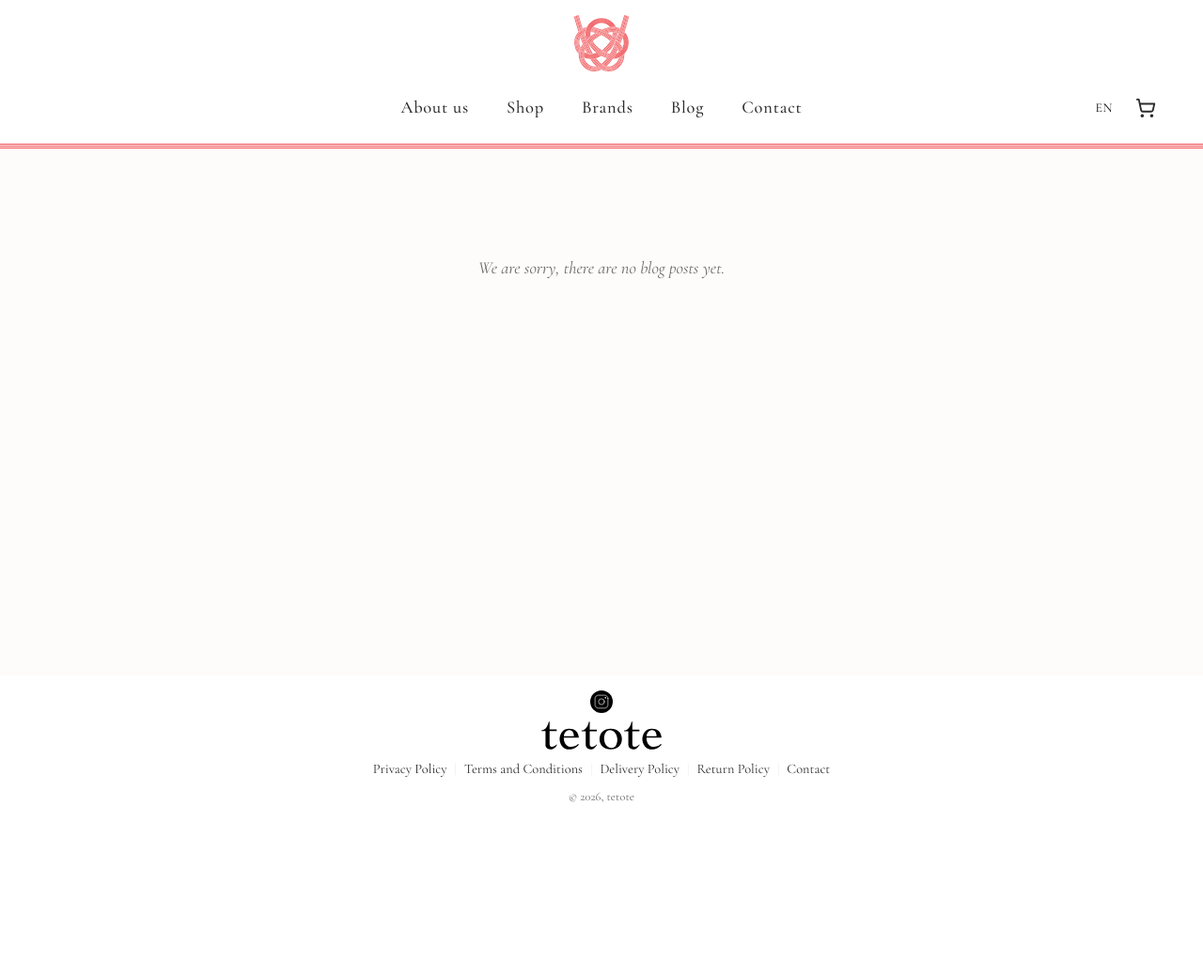
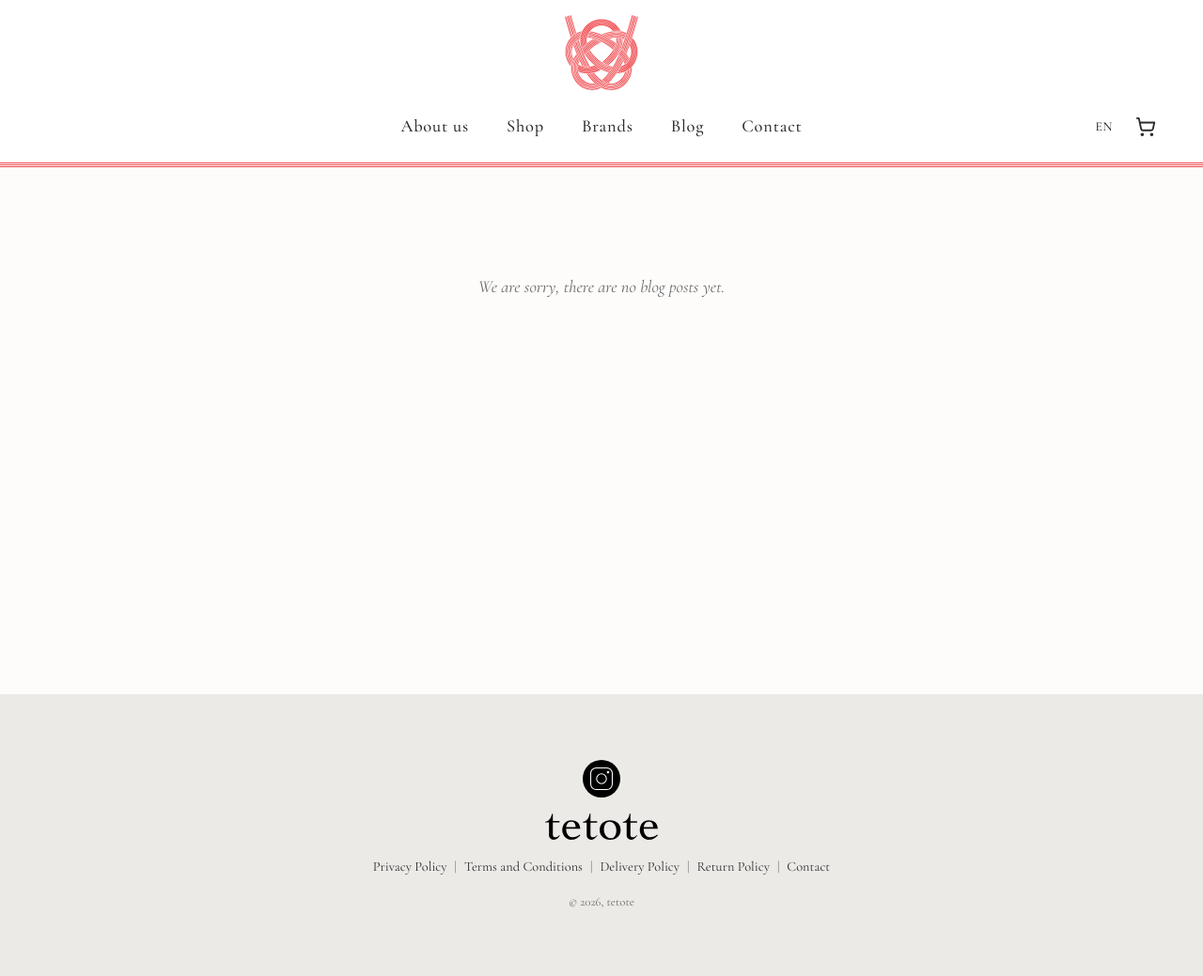
Before and after one commit to attwad/tetote, a Django app: page /blog/ in a window 1280 px wide. Shown: the whole page at 94% size. Before the commit the page ends 854 px from the top, so only its background shows below. Run offline with Django 5.2, Linux system fonts and the light colour scheme; data that the repository does not hold is empty; some libraries are stand-ins or nearby versions.

Commit message:
style: update footer background, height, and logo sizes

```diff
--- a/static/css/styles.css
+++ b/static/css/styles.css
@@ -378,11 +378,14 @@
   .table {
     display: table;
   }
-  .h-6 {
-    height: calc(var(--spacing) * 6);
-  }
-  .h-8 {
-    height: calc(var(--spacing) * 8);
+  .h-7\.5 {
+    height: calc(var(--spacing) * 7.5);
+  }
+  .h-10 {
+    height: calc(var(--spacing) * 10);
+  }
+  .h-20 {
+    height: calc(var(--spacing) * 20);
   }
   .h-\[1px\] {
     height: 1px;
@@ -393,11 +396,20 @@
   .h-\[60px\] {
     height: 60px;
   }
+  .h-\[300px\] {
+    height: 300px;
+  }
   .min-h-\[60vh\] {
     min-height: 60vh;
   }
   .min-h-\[70vh\] {
     min-height: 70vh;
+  }
+  .w-20 {
+    width: calc(var(--spacing) * 20);
+  }
+  .w-30 {
+    width: calc(var(--spacing) * 30);
   }
   .w-48 {
     width: calc(var(--spacing) * 48);
@@ -644,9 +656,6 @@
   .pt-8 {
     padding-top: calc(var(--spacing) * 8);
   }
-  .pb-4 {
-    padding-bottom: calc(var(--spacing) * 4);
-  }
   .pb-6 {
     padding-bottom: calc(var(--spacing) * 6);
   }
@@ -784,9 +793,6 @@
   }
   .text-brand-accent {
     color: var(--color-brand-accent);
-  }
-  .text-brand-border {
-    color: var(--color-brand-border);
   }
   .text-brand-muted {
     color: var(--color-brand-muted);
--- a/templates/base.html
+++ b/templates/base.html
@@ -25,7 +25,7 @@
             </button>
 
             <a href="{% url 'shop:product_list' %}" class="text-brand-text no-underline transition-opacity duration-200 hover:opacity-70">
-                <img src="{% static 'images/logo.min.svg' %}" alt="Tetote Logo" class="h-[60px] w-auto">
+                <img src="{% static 'images/logo.min.svg' %}" alt="Tetote Logo" class="w-20 h-20">
             </a>
 
             <!-- Mobile Cart (Right) -->
@@ -145,25 +145,25 @@
         {% block content %}{% endblock %}
     </main>
 
-    <footer class="bg-white pt-4 pb-4 px-8 text-center flex flex-col items-center gap-2">
+    <footer class="bg-brand-border h-[300px] px-8 text-center flex flex-col items-center justify-center gap-4">
         <!-- Social Link -->
         <a href="https://www.instagram.com/tetote.ch/" target="_blank" rel="noopener noreferrer" class="transition-opacity duration-200 hover:opacity-70">
-            <img src="{% static 'images/insta_icon.svg' %}" alt="Instagram" class="h-6 w-auto">
+            <img src="{% static 'images/insta_icon.svg' %}" alt="Instagram" class="h-10 w-auto">
         </a>
 
         <!-- Brand Name -->
-        <img src="{% static 'images/tetote_logo.svg' %}" alt="Tetote Logo" class="h-8 w-auto">
+        <img src="{% static 'images/tetote_logo.svg' %}" alt="Tetote Logo" class="w-30 h-7.5">
 
         <!-- Footer Menu Links -->
         <div class="flex flex-wrap justify-center items-center gap-y-2 text-[0.9rem]">
             <a href="{% url 'shop:privacy_policy' %}" class="text-brand-text no-underline hover:opacity-70 hover:underline underline-offset-4">{% translate "Privacy Policy" %}</a>
-            <span class="text-brand-border mx-2">|</span>
+            <span class="text-brand-muted mx-2">|</span>
             <a href="{% url 'shop:terms' %}" class="text-brand-text no-underline hover:opacity-70 hover:underline underline-offset-4">{% translate "Terms and Conditions" %}</a>
-            <span class="text-brand-border mx-2">|</span>
+            <span class="text-brand-muted mx-2">|</span>
             <a href="{% url 'shop:delivery_policy' %}" class="text-brand-text no-underline hover:opacity-70 hover:underline underline-offset-4">{% translate "Delivery Policy" %}</a>
-            <span class="text-brand-border mx-2">|</span>
+            <span class="text-brand-muted mx-2">|</span>
             <a href="{% url 'shop:return_policy' %}" class="text-brand-text no-underline hover:opacity-70 hover:underline underline-offset-4">{% translate "Return Policy" %}</a>
-            <span class="text-brand-border mx-2">|</span>
+            <span class="text-brand-muted mx-2">|</span>
             <a href="{% url 'shop:contact' %}" class="text-brand-text no-underline hover:opacity-70 hover:underline underline-offset-4">{% translate "Contact" %}</a>
         </div>
 
```
